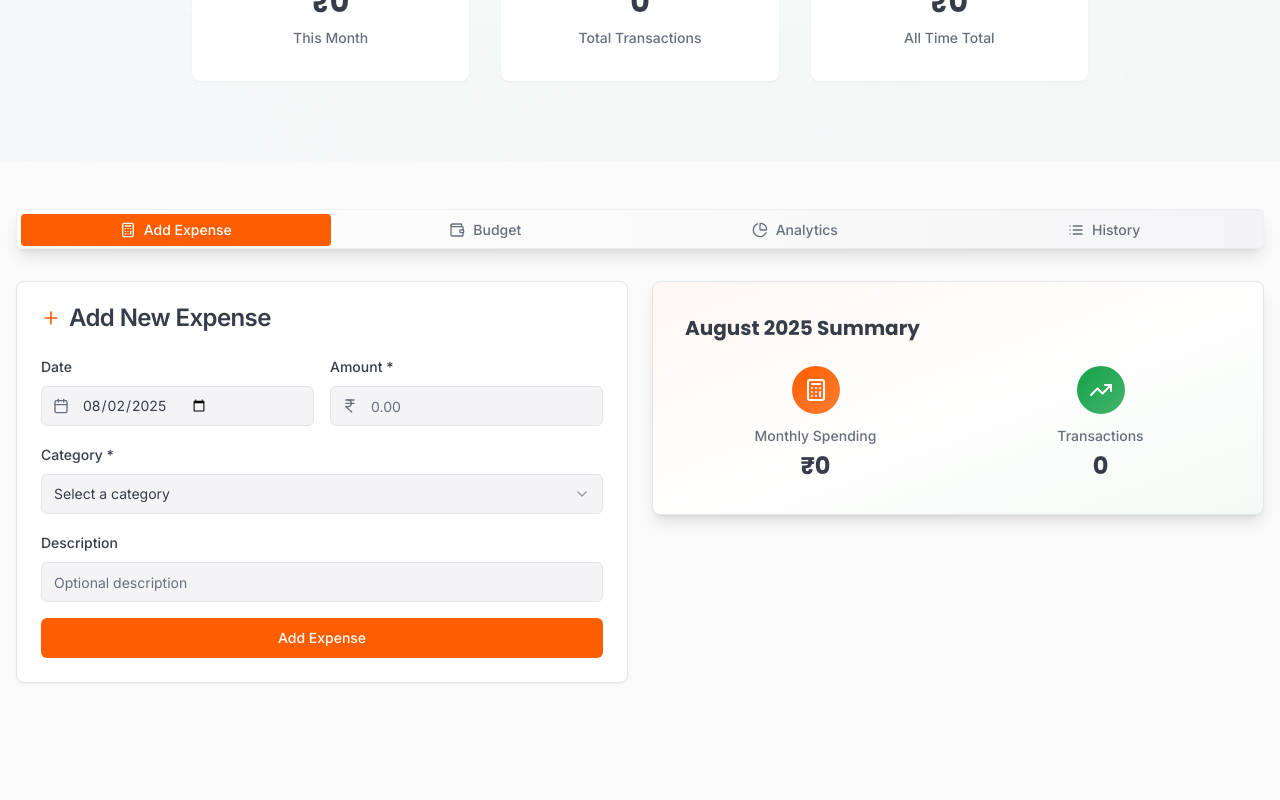
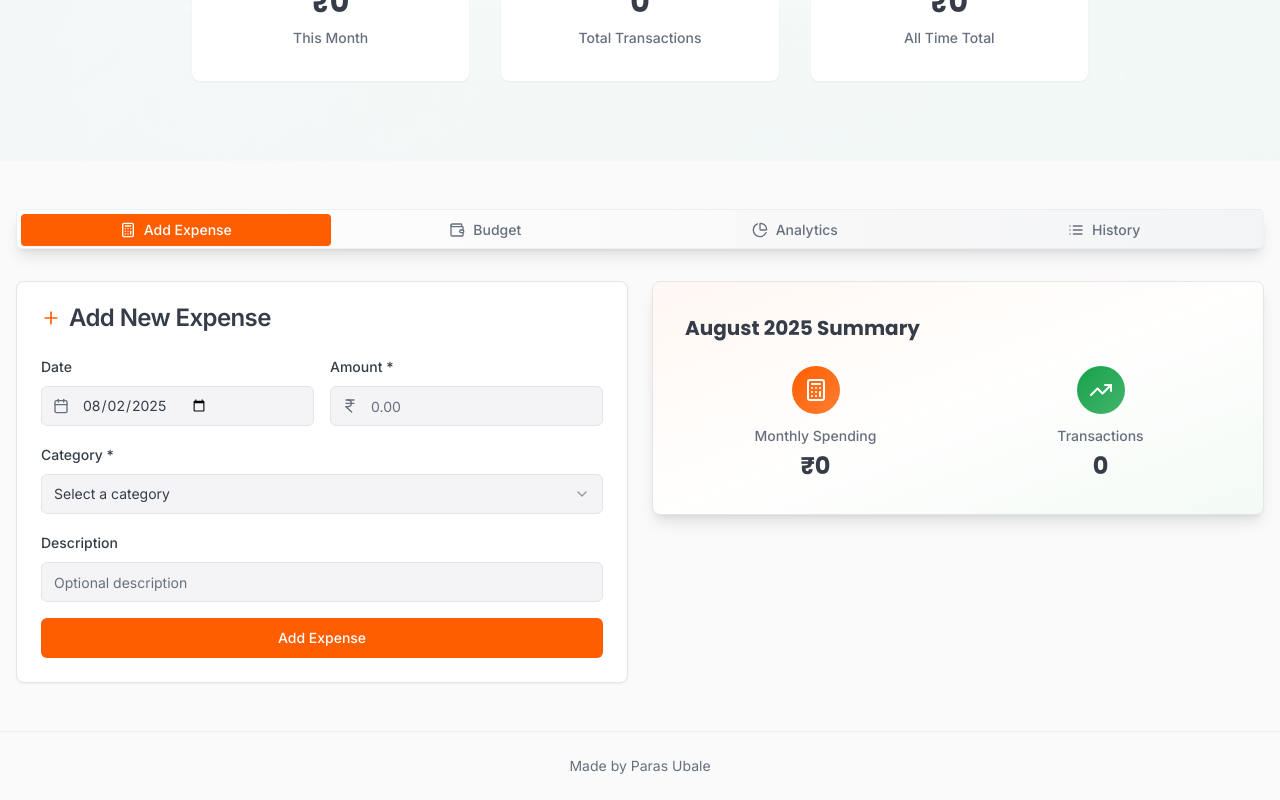
Before and after one commit to parass04/excel-spend-manager, a React (Vite) app: page / in a window 1280 px wide. Shown: the part 665-1465 px from the top of the page. Before the commit the page ends 1396 px from the top, so only its background shows below. Built offline with nearby package versions, Linux system fonts and the light colour scheme.

Commit message:
Add footer text
Add small text "Made by Paras Ubale" at the bottom of the page.

```diff
--- a/src/pages/Index.tsx
+++ b/src/pages/Index.tsx
@@ -205,6 +205,11 @@ const Index = () => {
           </Tabs>
         </div>
       </div>
+
+      {/* Footer Credit */}
+      <footer className="text-center py-6 border-t border-border/50">
+        <p className="text-sm text-muted-foreground">Made by Paras Ubale</p>
+      </footer>
     </div>
   );
 };
```
